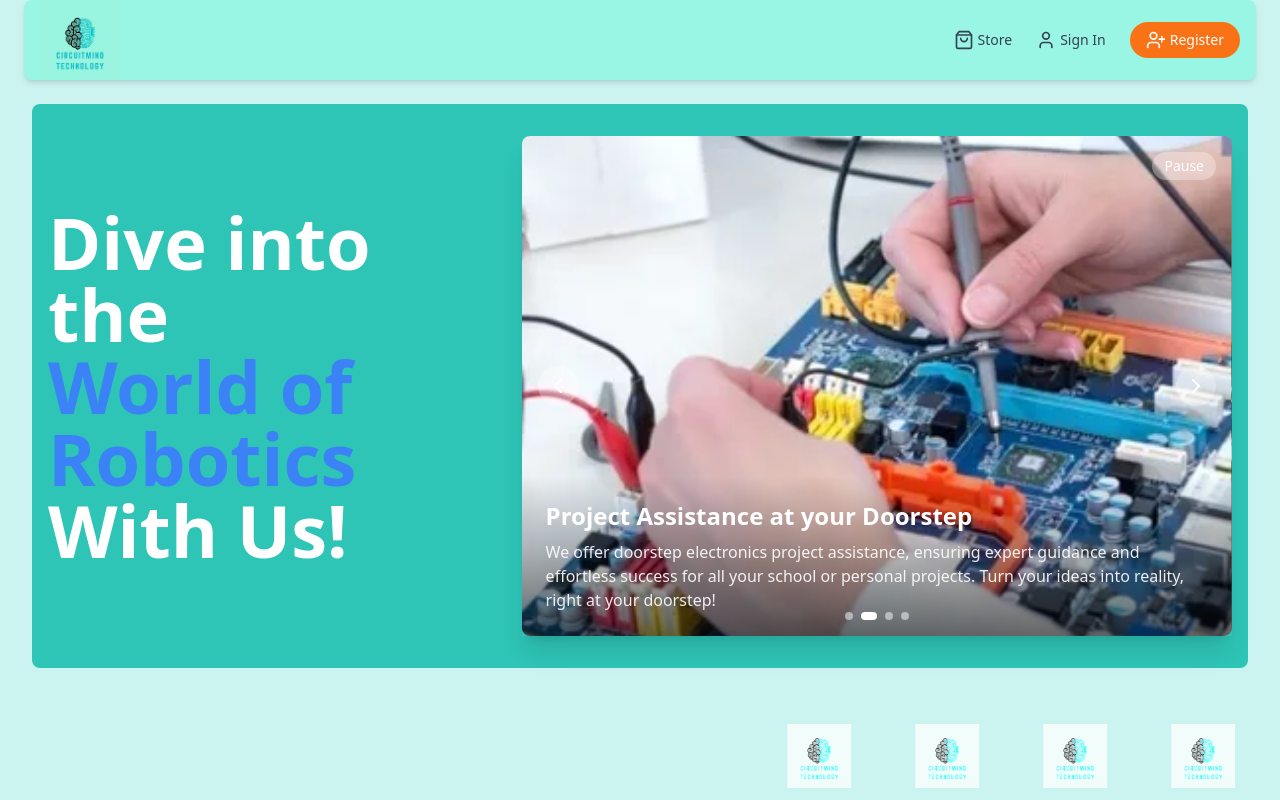
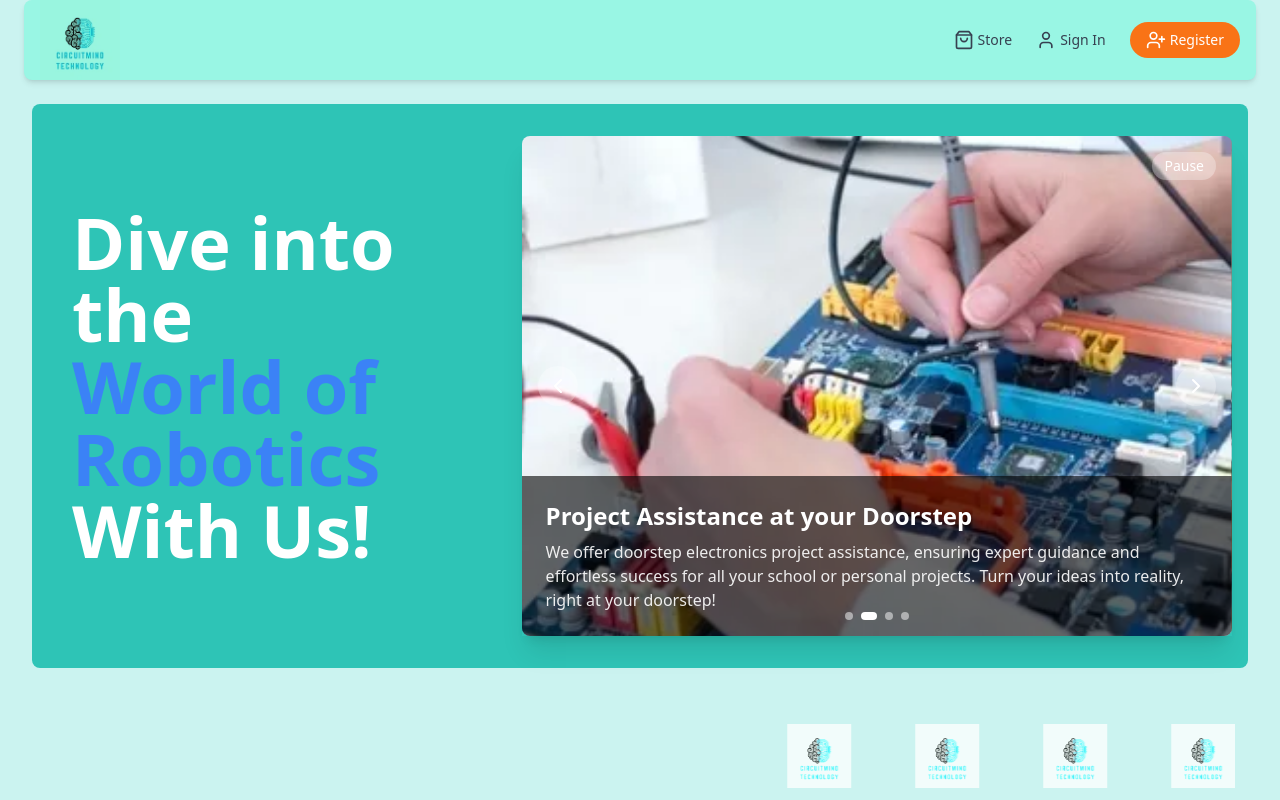
Before and after one commit to Nainivillager/CircuitMind-Technology-Landing-Page, a React (Vite) app: page / in a window 1280 px wide. Shown: the top 800 px of the page. Built offline with nearby package versions, Linux system fonts and the light colour scheme.

Commit message:
bg color in the text in hero section

```diff
--- a/src/components/constants.tsx
+++ b/src/components/constants.tsx
@@ -168,3 +168,35 @@ export const marqueData = [
     alt: 'company4 logo'
   }
 ];
+
+// Hero section data
+export const slides = [
+  {
+    id: 0,
+    imageUrl: '/robotics.webp',
+    title: 'Robotics Delivered at your Home',
+    description:
+      'We offer personalized at-home robotics training for grades 6-12, sparking curiosity and innovation. Hands-on sessions make complex concepts simple, building both robots and critical thinking skills.'
+  },
+  {
+    id: 1,
+    imageUrl: '/projectAsistance.webp',
+    title: 'Project Assistance at your Doorstep',
+    description:
+      'We offer doorstep electronics project assistance, ensuring expert guidance and effortless success for all your school or personal projects. Turn your ideas into reality, right at your doorstep!'
+  },
+  {
+    id: 2,
+    imageUrl: '/Drone.webp',
+    title: 'Drone It Yourself - DIY',
+    description:
+      'In our drone workshop, students build drones from scratch, gaining hands-on experience in assembly, flight mechanics, aerodynamics, electronics, and programming.'
+  },
+  {
+    id: 3,
+    imageUrl: '/automation.webp',
+    title: 'Mastering Automation',
+    description:
+      'Our mastering automation workshop dives into sensors and microcontrollers, teaching students to integrate them and gain a deep understanding of automation. '
+  }
+];
--- a/src/components/heroSection.tsx
+++ b/src/components/heroSection.tsx
@@ -1,6 +1,8 @@
 import { useState, useEffect, useCallback } from 'react';
 import { ChevronLeft, ChevronRight } from 'lucide-react';
 import { styles } from './styles';
+import { slides } from './constants';
+
 interface SlideType {
   id: number;
   imageUrl: string;
@@ -85,7 +87,8 @@ const Carousel = ({
             alt={slide.title}
             className="object-cover w-full h-full"
           />
-          <div className="absolute bottom-0 w-full bg-gradient-to-t from-black/60 to-transparent p-4 md:p-6">
+          // black theme behind the text
+          <div className="absolute bottom-0 w-full bg-black/50 p-4 md:p-6">
             <h3 className="text-white text-lg md:text-xl lg:text-2xl font-bold">
               {slide.title}
             </h3>
@@ -119,7 +122,7 @@ const Carousel = ({
                 className="object-cover w-full h-full"
                 loading="lazy"
               />
-              <div className="absolute bottom-0 w-full bg-gradient-to-t from-black/60 to-transparent p-4 md:p-6">
+              <div className="absolute bottom-0 w-full bg-black/60 p-4 md:p-6">
                 <h3 className="text-white text-lg md:text-xl lg:text-2xl font-bold">
                   {slide.title}
                 </h3>
@@ -178,46 +181,17 @@ const Carousel = ({
 };
 
 export default function HeroSection() {
-  const slides = [
-    {
-      id: 0,
-      imageUrl: '/robotics.webp',
-      title: 'Robotics Delivered at your Home',
-      description:
-        'We offer personalized at-home robotics training for grades 6-12, sparking curiosity and innovation. Hands-on sessions make complex concepts simple, building both robots and critical thinking skills.'
-    },
-    {
-      id: 1,
-      imageUrl: '/projectAsistance.webp',
-      title: 'Project Assistance at your Doorstep',
-      description:
-        'We offer doorstep electronics project assistance, ensuring expert guidance and effortless success for all your school or personal projects. Turn your ideas into reality, right at your doorstep!'
-    },
-    {
-      id: 2,
-      imageUrl: '/Drone.webp',
-      title: 'Drone It Yourself - DIY',
-      description:
-        'In our drone workshop, students build drones from scratch, gaining hands-on experience in assembly, flight mechanics, aerodynamics, electronics, and programming.'
-    },
-    {
-      id: 3,
-      imageUrl: '/automation.webp',
-      title: 'Mastering Automation',
-      description:
-        'Our mastering automation workshop dives into sensors and microcontrollers, teaching students to integrate them and gain a deep understanding of automation. '
-    }
-  ];
-
   return (
-    <div className="p-4 my-6 rounded-lg mx-8 " style={styles.mainSection}>
+    <div className="p-4 my-6 rounded-lg mx-8" style={styles.mainSection}>
       <div className="container mx-auto my-0">
         <div className="flex flex-col lg:flex-row items-center gap-8 py-4">
-          <h1 className="text-4xl md:text-5xl lg:text-6xl xl:text-7xl font-bold text-white leading-tight text-center lg:text-left lg:flex-1">
-            Dive into the{' '}
-            <span className="text-blue-500 block">World of Robotics</span> With
-            Us!
-          </h1>
+          <div className="lg:flex-1 p-6 rounded-lg">
+            <h1 className="text-4xl md:text-5xl lg:text-6xl xl:text-7xl font-bold text-white leading-tight text-center lg:text-left">
+              Dive into the{' '}
+              <span className="text-blue-500 block">World of Robotics</span>{' '}
+              With Us!
+            </h1>
+          </div>
           <div className="w-full lg:w-3/5">
             <Carousel
               slides={slides}
```
